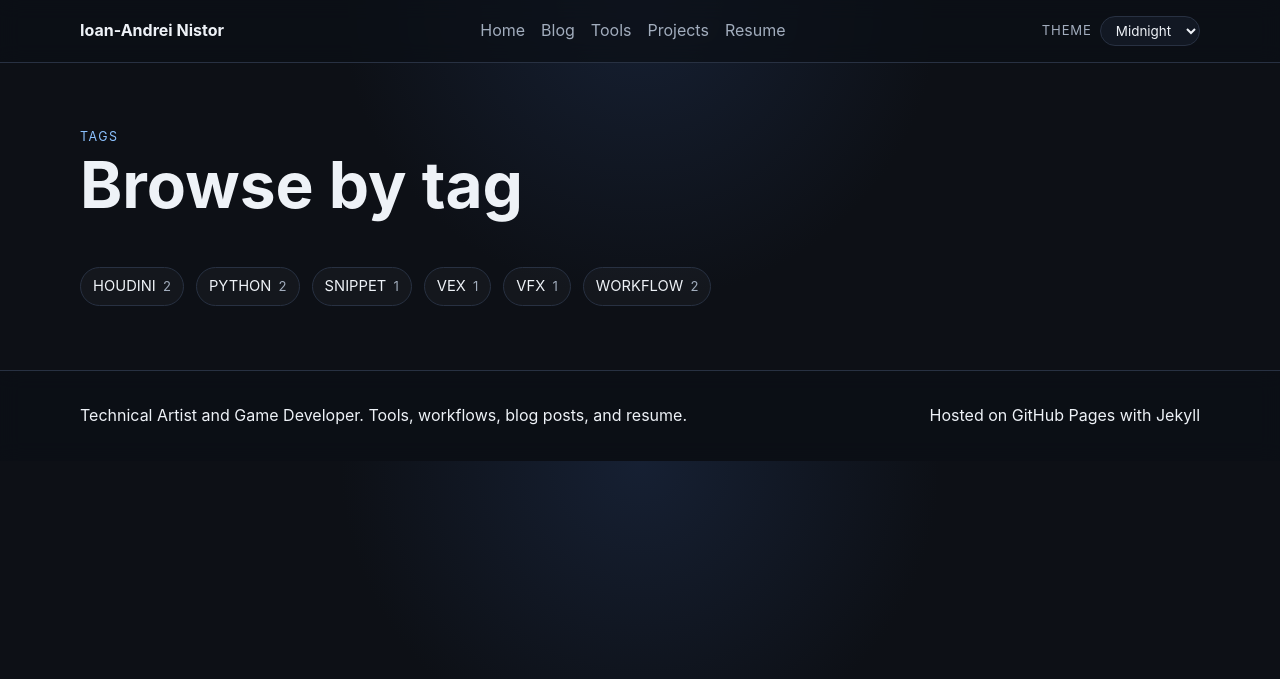
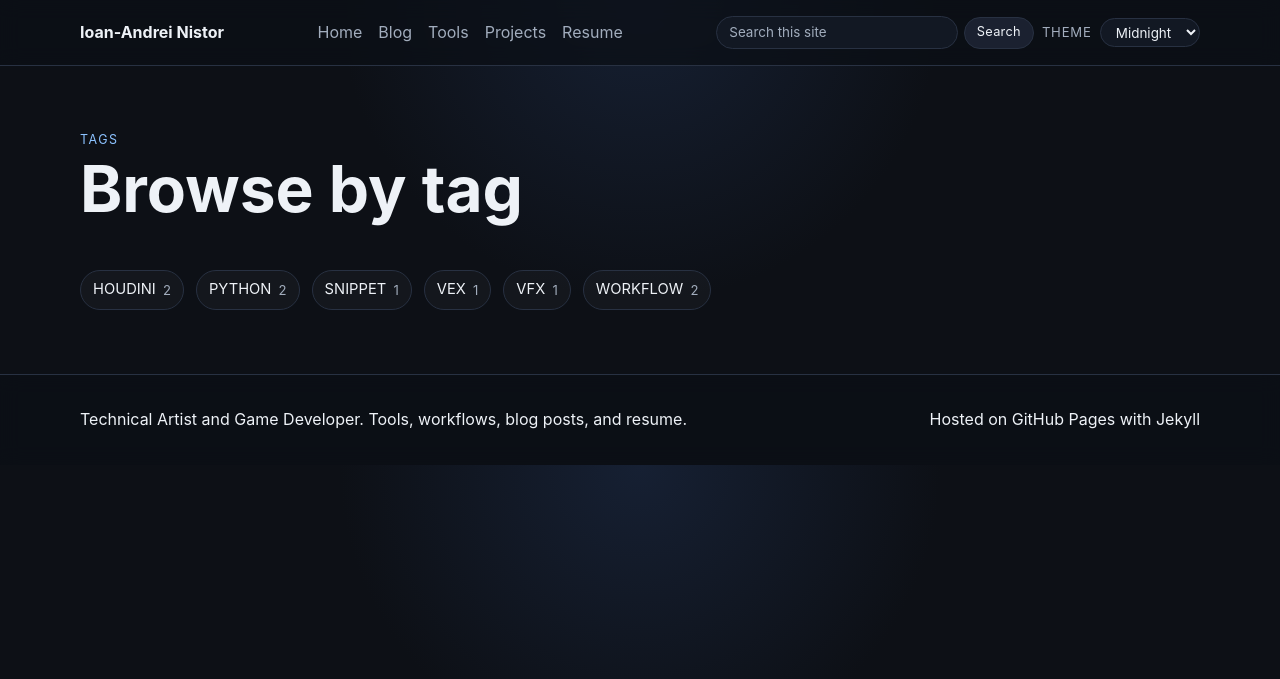
Before and after one commit to ianistor/ian_mywebsite, a Jekyll site: the page built from tags/index.md, in a window 1280 px wide. Shown: the top 679 px of the page. Built offline with Jekyll 4.4.1, drawn with Linux system fonts in a browser that asks for light colours; nearby versions of some CDN libraries.

Commit message:
Add header search bar with responsive styling

```diff
--- a/_layouts/default.html
+++ b/_layouts/default.html
@@ -33,6 +33,18 @@
       </nav>
 
       <div class="header-controls">
+        <form class="header-search" role="search" aria-label="Site search">
+          <label class="sr-only" for="site-search-input">Search site</label>
+          <input
+            id="site-search-input"
+            class="header-search-input"
+            name="q"
+            type="search"
+            placeholder="Search this site"
+            autocomplete="off"
+          >
+          <button class="header-search-button" type="submit">Search</button>
+        </form>
         <label class="theme-control" for="theme-select">Theme</label>
         <select id="theme-select" class="theme-select" aria-label="Preview color themes">
           <option value="midnight">Midnight</option>
@@ -70,6 +82,8 @@
       const navToggle = document.querySelector('.nav-toggle');
       const siteNav = document.getElementById('site-nav');
       const themeSelect = document.getElementById('theme-select');
+      const headerSearch = document.querySelector('.header-search');
+      const headerSearchInput = document.getElementById('site-search-input');
       const root = document.documentElement;
       const themeParam = new URLSearchParams(window.location.search).get('theme');
       const themeStorageKey = 'site-theme';
--- a/assets/css/style.css
+++ b/assets/css/style.css
@@ -179,6 +179,58 @@ a:hover {
   display: inline-flex;
   align-items: center;
   gap: 0.5rem;
+  flex-wrap: wrap;
+}
+
+.sr-only {
+  position: absolute;
+  width: 1px;
+  height: 1px;
+  padding: 0;
+  margin: -1px;
+  overflow: hidden;
+  clip: rect(0, 0, 0, 0);
+  white-space: nowrap;
+  border: 0;
+}
+
+.header-search {
+  display: inline-flex;
+  align-items: center;
+  gap: 0.35rem;
+}
+
+.header-search-input {
+  border: 1px solid var(--line);
+  background: var(--surface-glass);
+  color: var(--text);
+  border-radius: 999px;
+  padding: 0.3rem 0.75rem;
+  font: inherit;
+  font-size: 0.84rem;
+  min-width: 12rem;
+}
+
+.header-search-input::placeholder {
+  color: var(--muted);
+}
+
+.header-search-input:focus-visible,
+.header-search-button:focus-visible {
+  outline: 2px solid var(--accent);
+  outline-offset: 2px;
+}
+
+.header-search-button {
+  border: 1px solid var(--line);
+  background: var(--panel-2);
+  color: var(--text);
+  border-radius: 999px;
+  padding: 0.3rem 0.75rem;
+  font: inherit;
+  font-size: 0.8rem;
+  letter-spacing: 0.02em;
+  cursor: pointer;
 }
 
 .theme-control {
@@ -1081,11 +1133,21 @@ a:hover {
   }
 
   .header-controls {
+    width: 100%;
     margin-top: 0.35rem;
   }
 
   .theme-control {
     display: none;
+  }
+
+  .header-search {
+    width: 100%;
+  }
+
+  .header-search-input {
+    flex: 1;
+    min-width: 0;
   }
 }
 
```
Also changed, not shown: other parts of _layouts/default.html (+13 -0 lines).
